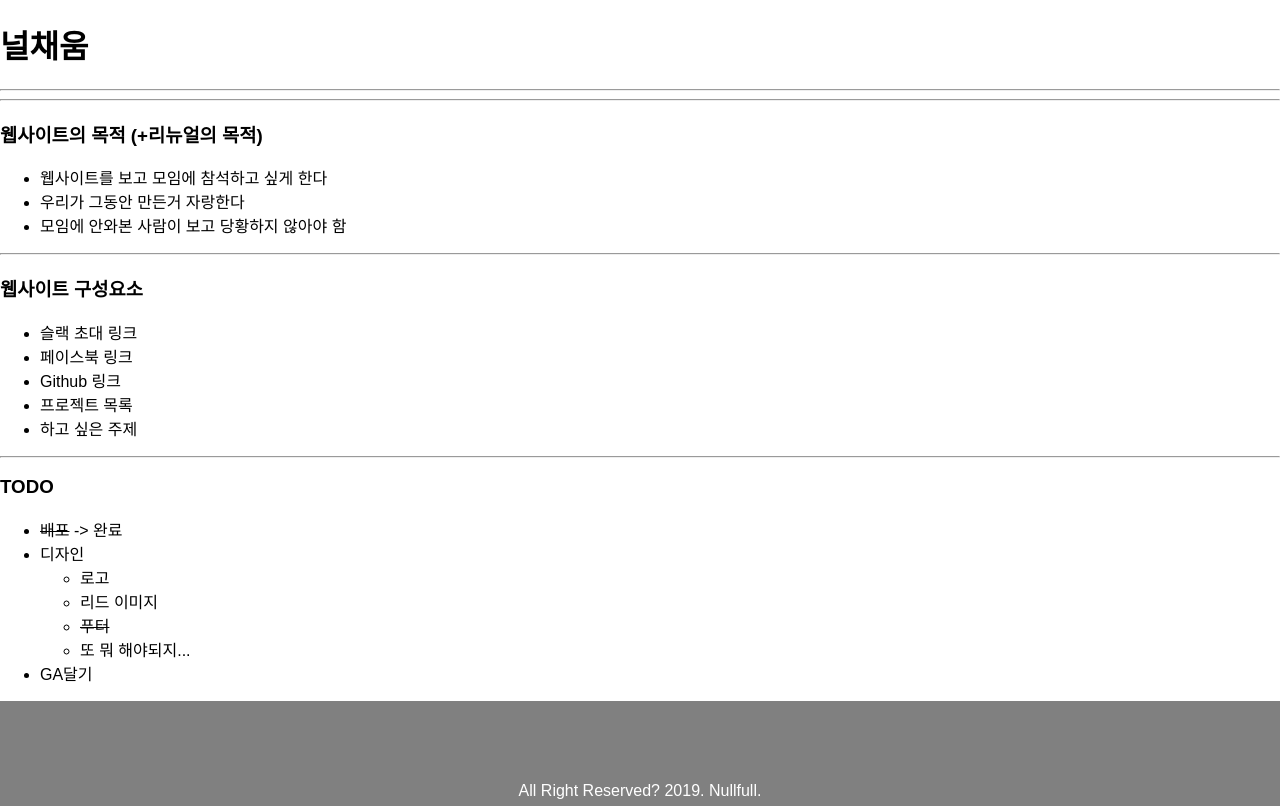
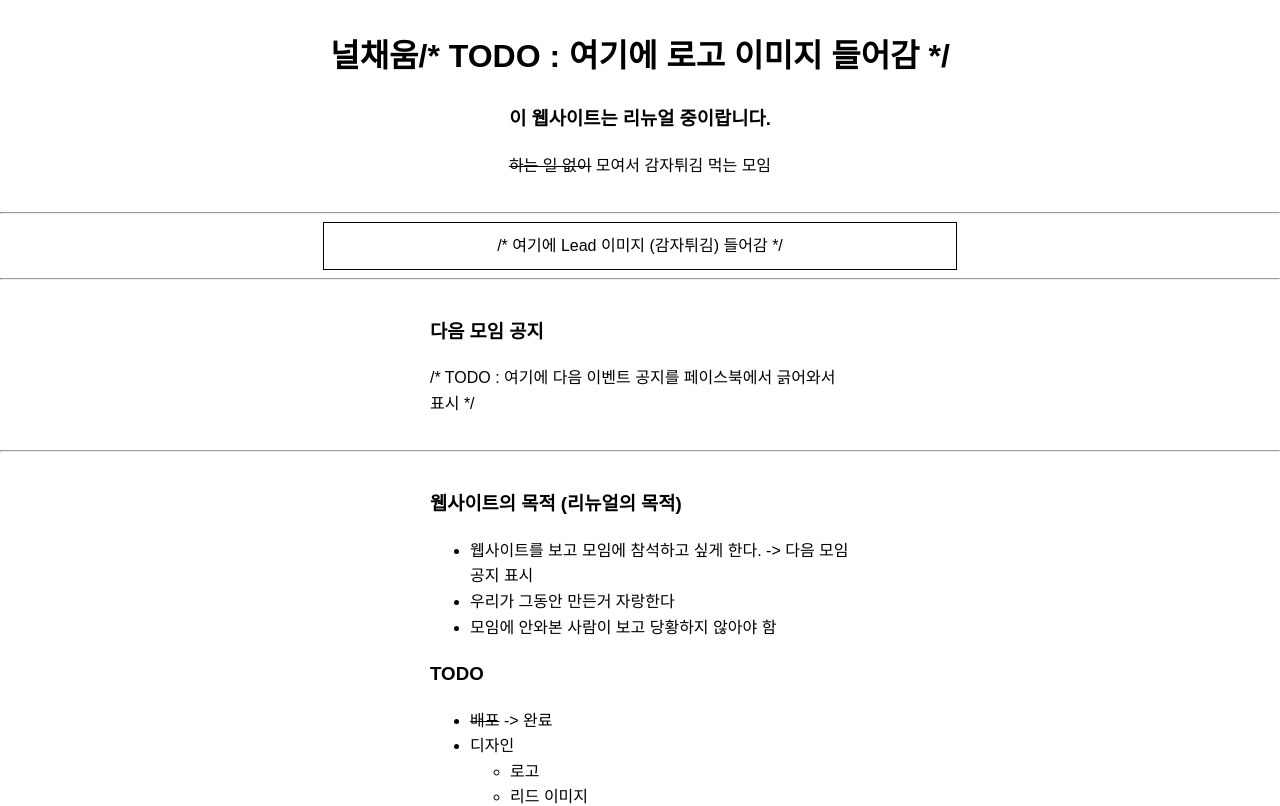
Before and after one commit to NullFull/nullfull.kr, a Gatsby app: page / in a window 1280 px wide. Shown: the top 806 px of the page. Built offline with nearby package versions, Linux system fonts and the light colour scheme.

Commit message:
장족의 발전(?)

```diff
--- a/src/pages/index.js
+++ b/src/pages/index.js
@@ -5,32 +5,29 @@ import './style.css'
 const Index = () => {
     return (
         <div>
-            <h1>널채움</h1>
+            <header>
+                <h1>널채움/* TODO : 여기에 로고 이미지 들어감 */</h1>
+                <h3>이 웹사이트는 리뉴얼 중이랍니다.</h3>
+                <p><strike>하는 일 없이</strike> 모여서 감자튀김 먹는 모임</p>
+            </header>
             <hr />
-            <div>
-
-            </div>
+            <main>
+                <section className="lead-image">
+                    /* 여기에 Lead 이미지 (감자튀김) 들어감 */
+                </section>
                 <hr />
-            <div>
-                <h3>웹사이트의 목적 (+리뉴얼의 목적)</h3>
+                <section>
+                    <h3>다음 모임 공지</h3>
+                    <p>/* TODO : 여기에 다음 이벤트 공지를 페이스북에서 긁어와서 표시 */</p>
+                </section>
+                <hr />
+                <section>
+                    <h3>웹사이트의 목적 (리뉴얼의 목적)</h3>
                     <ul>
-                    <li>웹사이트를 보고 모임에 참석하고 싶게 한다</li>
+                        <li>웹사이트를 보고 모임에 참석하고 싶게 한다. -> 다음 모임 공지 표시</li>
                         <li>우리가 그동안 만든거 자랑한다</li>
                         <li>모임에 안와본 사람이 보고 당황하지 않아야 함</li>
                     </ul>
-            </div>
-            <hr />
-            <div>
-                <h3>웹사이트 구성요소</h3>
-                <ul>
-                    <li>슬랙 초대 링크</li>
-                    <li>페이스북 링크</li>
-                    <li>Github 링크</li>
-                    <li>프로젝트 목록</li>
-                    <li>하고 싶은 주제</li>
-                </ul>
-            </div>
-            <hr />
                     <h3>TODO</h3>
                     <ul>
                         <li><strike>배포</strike> -> 완료</li>
@@ -44,10 +41,21 @@ const Index = () => {
                             </ul>
                         </li>
                         <li>GA달기</li>
+                        <li>
+                            들어갈 내용
+                            <ul>
+                                <li>슬랙 초대 링크</li>
+                                <li>페이스북 링크</li>
+                                <li>Github 링크</li>
+                                <li>프로젝트 목록</li>
+                                <li>하고 싶은 주제</li>
                             </ul>
-
+                        </li>
+                    </ul>
+                </section>
+            </main>
             <footer>
-                <p>All Right Reserved? 2019. Nullfull. </p>
+                <p>All Right Reserved? 2019. NullFull. </p>
             </footer>
         </div>
     )
--- a/src/pages/style.css
+++ b/src/pages/style.css
@@ -1,10 +1,35 @@
 html, body, div {
     padding: 0;
     margin: 0;
+    box-sizing: border-box;
 }
 
 body {
     font-family: sans-serif;
+    line-height: 1.6;
+}
+
+.lead-image {
+    width: 612px;
+    max-width: 100%;
+    border: 1px solid black;
+    text-align: center;
+}
+
+header {
+    /*height: 95px;*/
+    padding: 10px;
+    text-align: center;
+}
+
+main section {
+    max-width: 420px;
+    margin: 0 auto;
+    padding: 10px;
+}
+
+ul li {
+
 }
 
 footer {
```
Lines whose indentation alone changed are shown as unchanged.
